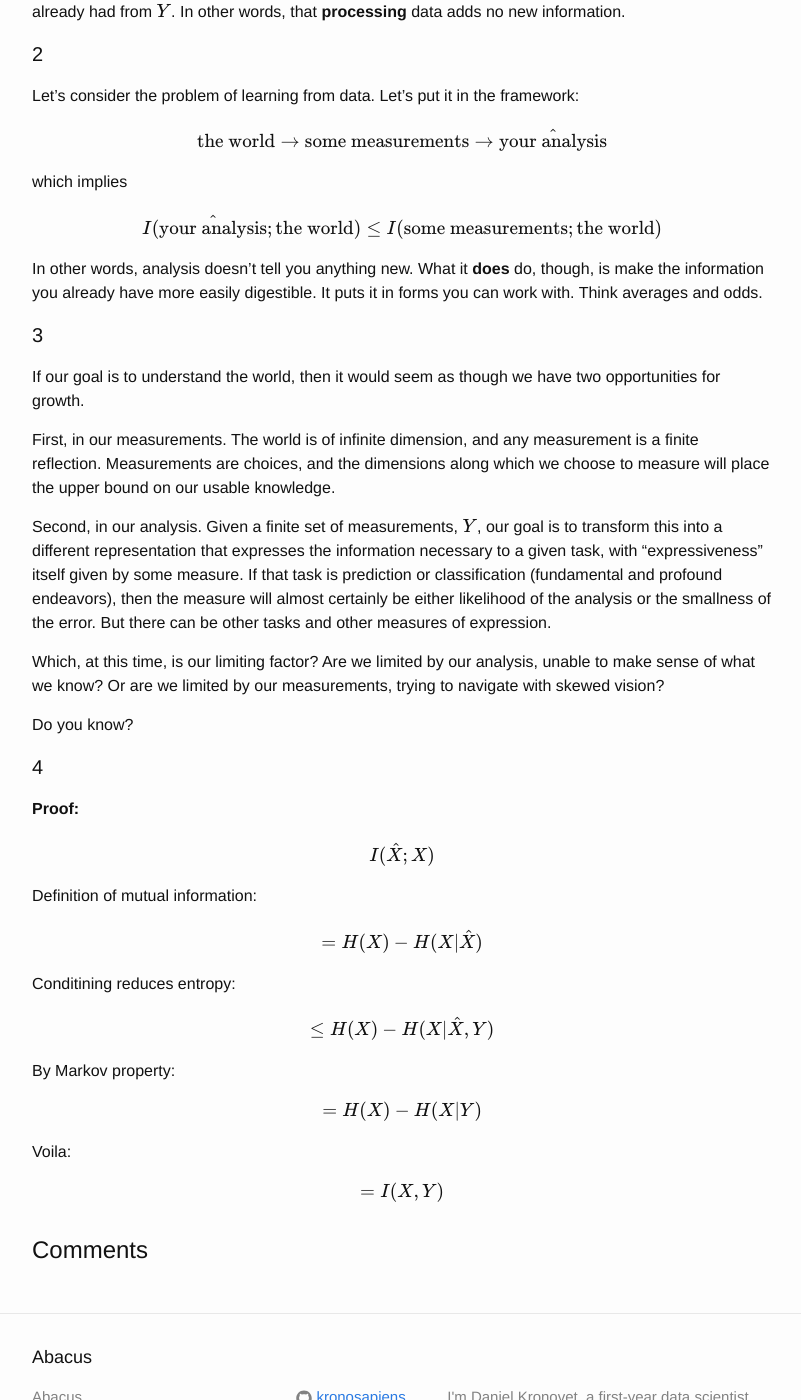
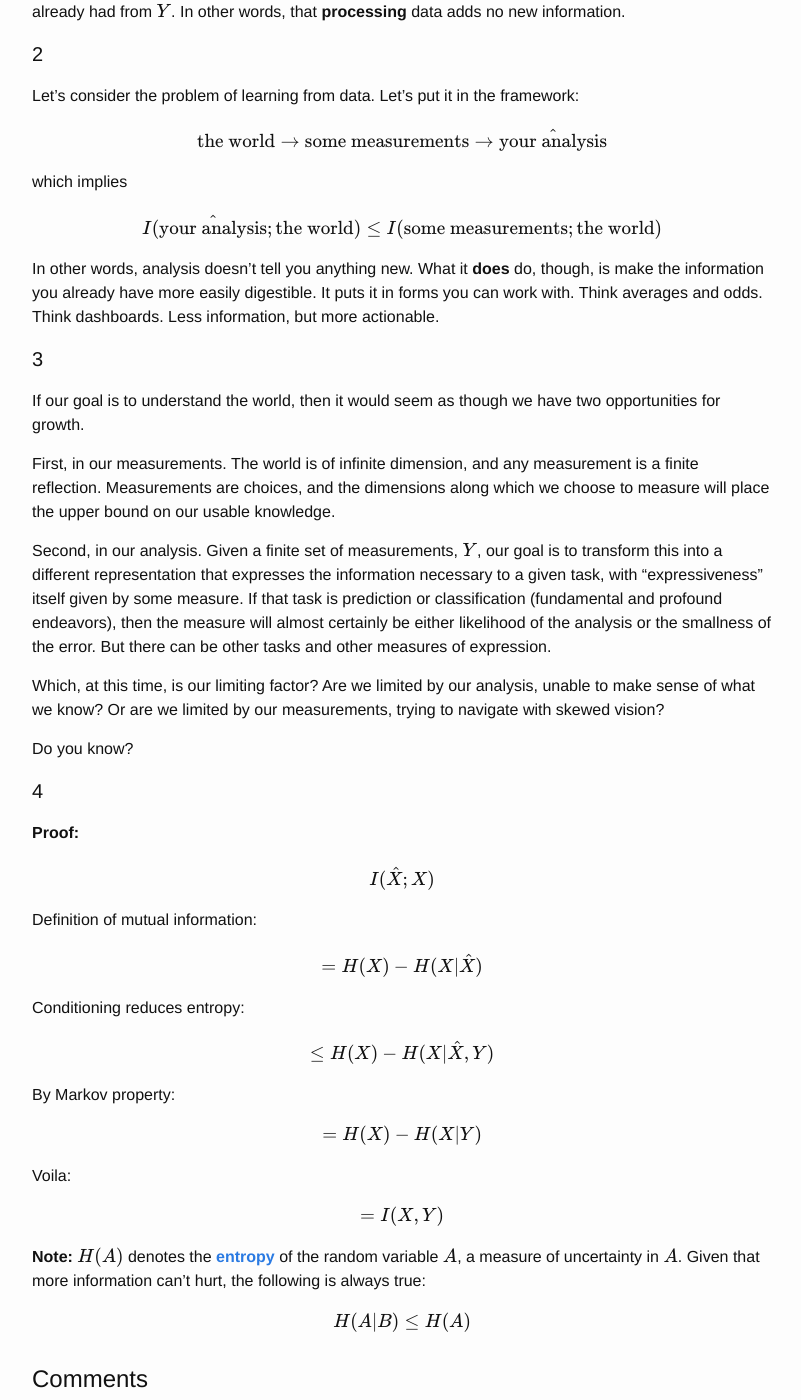
Before and after one commit to kronosapiens/kronosapiens.github.io, a Jekyll site: the page built from _posts/2016-04-16-the-problem-of-information.md, in a window 1280 px wide and 1400 px high, scrolled down 690 px. Shown: the whole window, without its empty margins (238-1039 px from the left). Built offline with Jekyll 4.4.1, drawn with Linux system fonts in a browser that asks for light colours; formulas are drawn with MathJax 3; comment, search, counter and statistics services are not loaded.

Commit message:
added note on entropy

```diff
--- a/_posts/2016-04-16-the-problem-of-information.md
+++ b/_posts/2016-04-16-the-problem-of-information.md
@@ -31,7 +31,7 @@ $$
 I(\hat{X};X) \leq I(Y;X)
 $$
 
-The measure $$I(a,b)$$ is known as the [mutual information](https://en.wikipedia.org/wiki/Mutual_information), a measure of how much information one variable gives us about another.
+The measure $$I(A,B)$$ is known as the [mutual information](https://en.wikipedia.org/wiki/Mutual_information), a measure of how much information one variable gives us about another.
 
 What this says is that the information $$\hat{X}$$ tells us about $$X$$ cannot be more than the information we already had from $$Y$$. In other words, that **processing** data adds no new information.
 
@@ -49,7 +49,7 @@ $$
 I(\hat{\text{your analysis}};\text{the world}) \leq I(\text{some measurements};\text{the world})
 $$
 
-In other words, analysis doesn't tell you anything new. What it **does** do, though, is make the information you already have more easily digestible. It puts it in forms you can work with. Think averages and odds.
+In other words, analysis doesn't tell you anything new. What it **does** do, though, is make the information you already have more easily digestible. It puts it in forms you can work with. Think averages and odds. Think dashboards. Less information, but more actionable.
 
 #### 3
 
@@ -77,7 +77,7 @@ $$
 = H(X) - H(X|\hat{X})
 $$
 
-Conditining reduces entropy:
+Conditioning reduces entropy:
 
 $$
 \leq H(X) - H(X|\hat{X}, Y)
@@ -94,3 +94,9 @@ Voila:
 $$
 = I(X,Y)
 $$
+
+**Note:** $$H(A)$$ denotes the **[entropy](https://en.wikipedia.org/wiki/Entropy_(information_theory))** of the random variable $$A$$, a measure of uncertainty in $$A$$. Given that more information can't hurt, the following is always true:
+
+$$
+H(A|B) \leq H(A)
+$$
```
